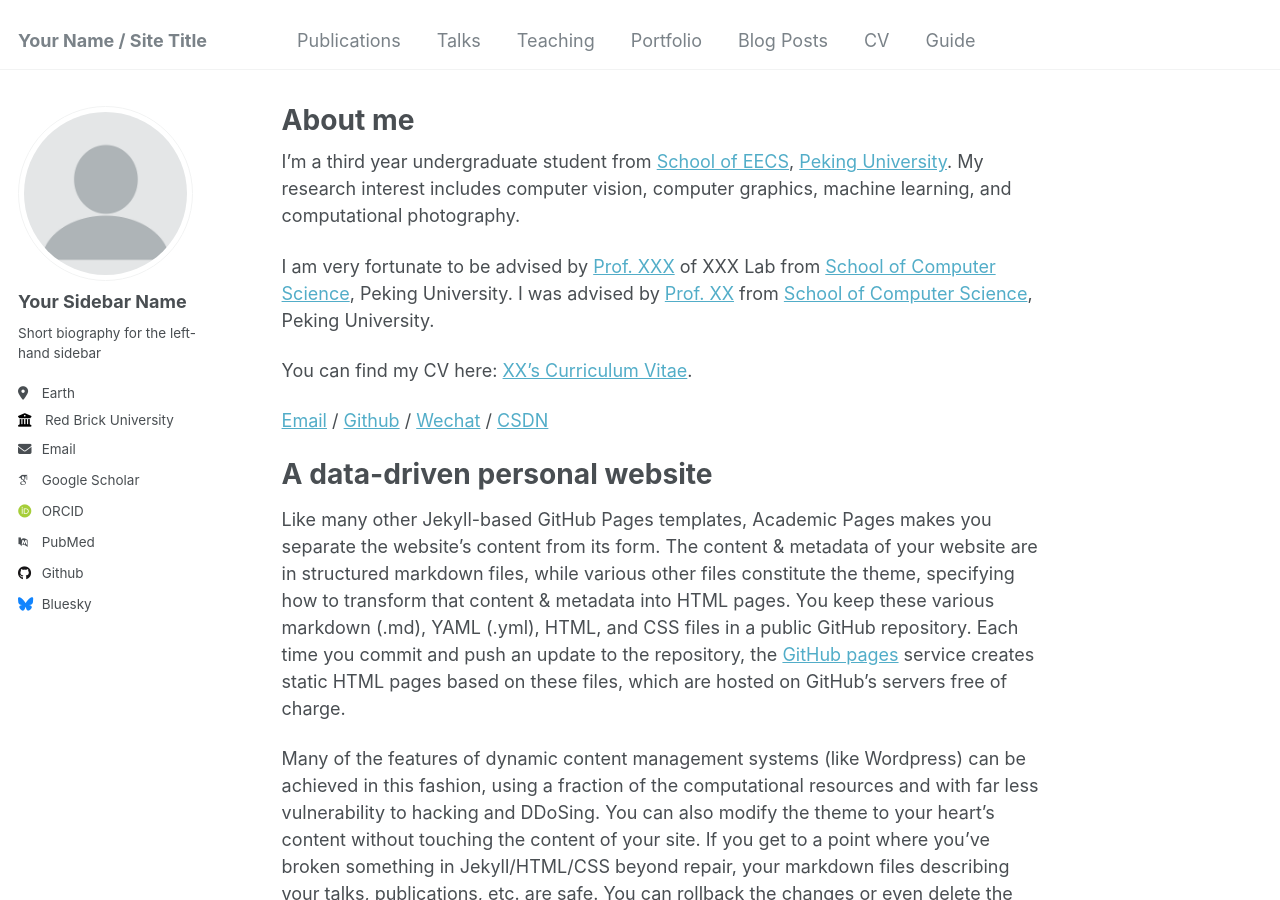
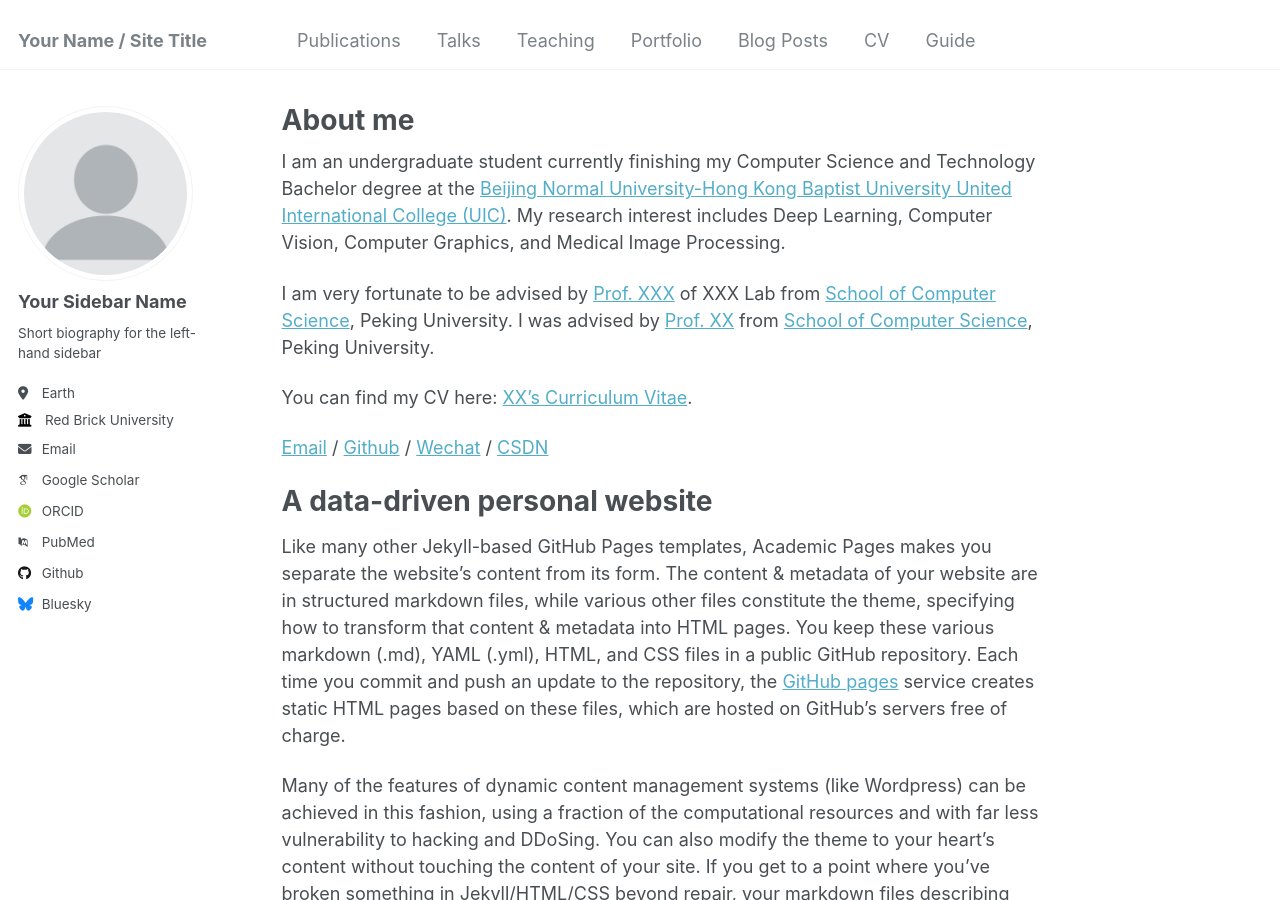
Before and after one commit to ffftuanxxx/ffftuanxxx.github.io, a Jekyll site: the page built from _pages/about.md, in a window 1280 px wide and 900 px high. Built offline with Jekyll 4.4.1, drawn with Linux system fonts in a browser that asks for light colours; some web fonts are replaced.

Commit message:
Update about.md

```diff
--- a/_pages/about.md
+++ b/_pages/about.md
@@ -7,7 +7,7 @@ redirect_from:
   - /about.html
 ---
 
-I'm a third year undergraduate student from [School of EECS](https://eecs.pku.edu.cn/), [Peking University](https://www.pku.edu.cn/). My research interest includes computer vision, computer graphics, machine learning, and computational photography.
+I am an undergraduate student currently finishing my Computer Science and Technology Bachelor degree at the [Beijing Normal University-Hong Kong Baptist University United International College (UIC)](https://www.uic.edu.cn/). My research interest includes Deep Learning, Computer Vision, Computer Graphics, and Medical Image Processing.
 
 I am very fortunate to be advised by [Prof. XXX](https://www.XXX.com/) of XXX Lab from [School of Computer Science](https://cs.pku.edu.cn/), Peking University. I was advised by [Prof. XX](https://XXX.pku.edu.cn/) from [School of Computer Science](https://cs.pku.edu.cn/), Peking University.
 
```
